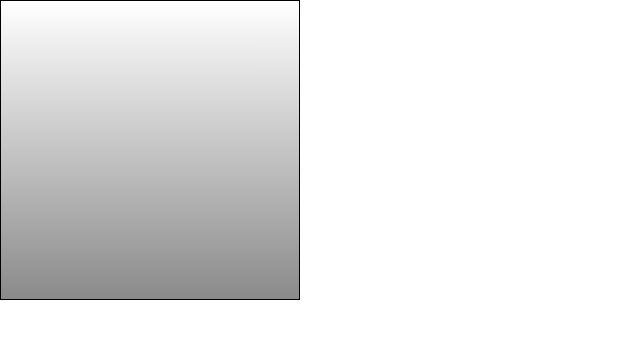
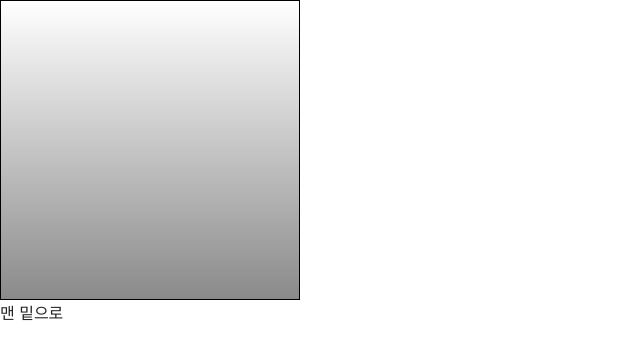
Before and after one commit to seo-K/-React-Learning-React-MasterBook, a React (Create React App) app: page /ref/scroll in a window 1280 px wide. Shown: the top 360 px of the page, without its empty margins (0-640 px from the left). Built offline with nearby package versions, Linux system fonts and the light colour scheme.

Commit message:
ref 컴포넌트로 전달하는 방법

```diff
--- a/public/index.html
+++ b/public/index.html
@@ -24,7 +24,7 @@
       work correctly both with client-side routing and a non-root public URL.
       Learn how to configure a non-root public URL by running `npm run build`.
     -->
-    <title>React App</title>
+    <title>React Skill Book</title>
   </head>
   <body>
     <noscript>You need to enable JavaScript to run this app.</noscript>
--- a/src/App.js
+++ b/src/App.js
@@ -1,4 +1,5 @@
-import logo from "./logo.svg";
+import React, { Component } from "react";
+
 import "./App.css";
 import MyComponent from "./MyComponent";
 import Counter from "./Counter";
@@ -8,14 +9,27 @@ import EventPracticeFunction from "./EventPracticeFunction";
 import ValidationSample from "./ValidationSample";
 import ScrollBox from "./ScrollBox";
 
-function App() {
+class App extends Component {
+  scrollBox = React.createRef();
+
+  render() {
     // return <MyComponent favoriteNumber={1}>리액트</MyComponent>;
     // return <Counter>리액트</Counter>;
     // return <Say />;
     // return <EventPractice />;
     // return <EventPracticeFunction />;
     // return <ValidationSample />;
-  return <ScrollBox />;
+
+    return (
+      <div>
+        <ScrollBox ref={(ref) => (this.scrollBox = ref)} />
+        {/* 아래도 맞지만 컴포넌트가 처음 렌더링될 때는 this.scrollBox 값이 undefined이므로 오류가 발생할 수 있으므로 화살표 함수 문법 사용 */}
+        {/* <button onClick={this.scrollBox.scrollToBottom}> */}
+        <button onClick={() => this.scrollBox.scrollToBottom()}>
+          맨 밑으로
+        </button>
+      </div>
+    );
   }
-
+}
 export default App;
--- a/src/ScrollBox.jsx
+++ b/src/ScrollBox.jsx
@@ -1,23 +1,39 @@
-import React, { Component, useState } from 'react';
+import React, { Component, useState } from "react";
 
-//
 class ScrollBox extends Component {
+  scrollToBottom = () => {
+    const { scrollHeight, clientHeight } = this.box;
+    // 앞 코드에는 비 구조화 할당 문법을 사용했습니다
+    // 다음 코드와 같은 의미입니다.
+
+    // const scrollHeight = this.box.scrollHeight;
+    // const clientHeight = this.box.clientHeight;
+
+    // 스크롤이 있는 박스의 높이 - 스크롤이 있는 박스안의 div 높이
+    this.box.scrollTop = scrollHeight - clientHeight;
+  };
+
   render() {
     const style = {
-      border: '1px solid black',
-      height: '300px',
-      width: '300px',
-      overflow: 'auto',
-      position: 'relative',
+      border: "1px solid black",
+      height: "300px",
+      width: "300px",
+      overflow: "auto",
+      position: "relative",
     };
     const innerStyle = {
-      width: '100%',
-      height: '650px',
-      background: 'linear-gradient(white, black)',
+      width: "100%",
+      height: "650px",
+      background: "linear-gradient(white, black)",
     };
 
     return (
-      <div style={style} ref={this.box}>
+      <div
+        style={style}
+        ref={(ref) => {
+          this.box = ref;
+        }}
+      >
         <div style={innerStyle}></div>
       </div>
     );
```
Also changed, not shown: src/ValidationSample.jsx (+7 -7 lines). Lines whose indentation alone changed are shown as unchanged.
